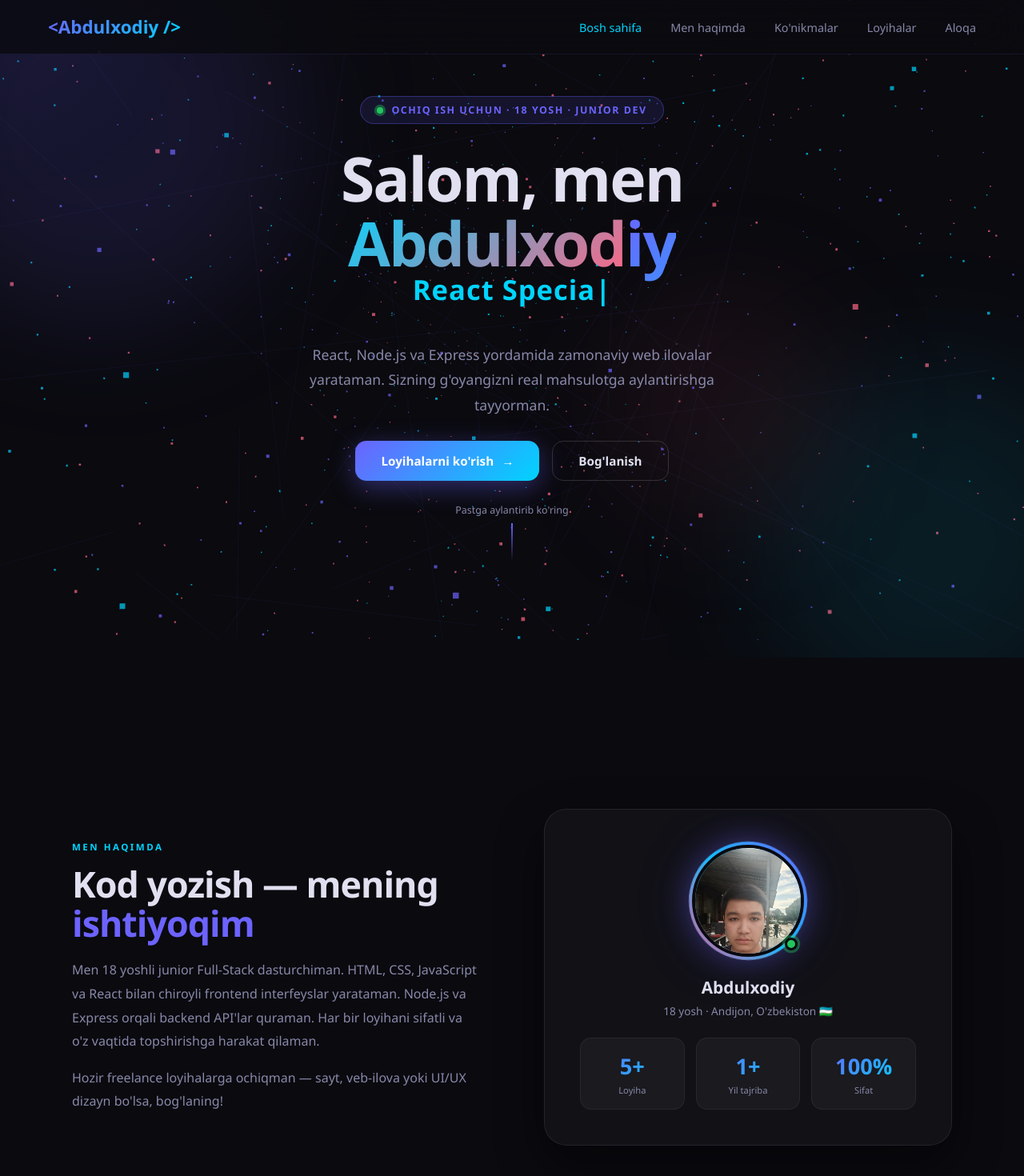
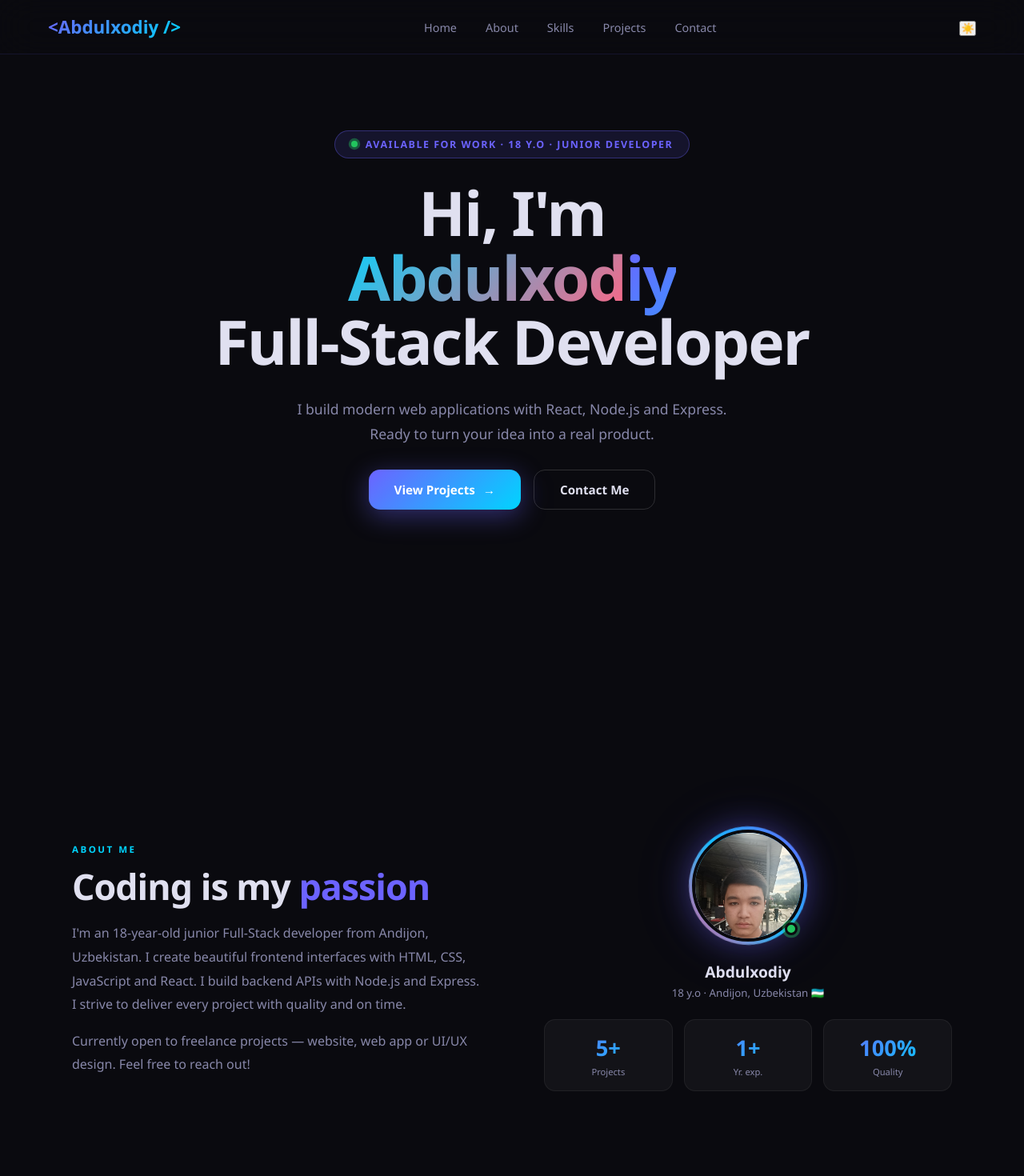
Before and after one commit to AbdulxodiyL/portfolio, a React (Vite) app: page / in a window 1280 px wide. Shown: the top 1470 px of the page at 80% size. Built offline with nearby package versions, Linux system fonts and the light colour scheme.

Commit message:
Update src/App.jsx

```diff
--- a/src/App.jsx
+++ b/src/App.jsx
@@ -1,7 +1,4 @@
-import { useEffect, useRef, useState } from 'react'
-import Background3D from './components/Background3D'
-
-const ROLES = ['Full-Stack Developer', 'React Specialist', 'UI/UX Dizayner']
+import { useState } from 'react'
 
 const SKILLS = [
   { name: 'JavaScript', icon: '🟨', color: '#f7df1e', level: 85 },
@@ -15,139 +12,47 @@ const SKILLS = [
 const PROJECTS = [
   {
     icon: '🛒', bg: 'linear-gradient(135deg,#6c63ff,#3b3086)',
-    name: 'E-Commerce Sayt',
+    name: 'E-Commerce Website',
     tags: [{ label: 'React', color: '#61dafb' }, { label: 'Node.js', color: '#68a063' }, { label: 'MongoDB', color: '#ff6384' }],
-    desc: "To'liq funksional onlayn do'kon. Mahsulot katalogi, savatcha, to'lov tizimi va admin panel.",
+    desc: 'Full-featured online store with product catalog, shopping cart, payment system and admin panel.',
     live: '#', github: '#',
   },
   {
     icon: '📋', bg: 'linear-gradient(135deg,#00d4ff,#0070a8)',
     name: 'Task Manager App',
     tags: [{ label: 'React', color: '#61dafb' }, { label: 'JavaScript', color: '#f7df1e' }],
-    desc: 'Vazifalarni boshqarish ilova. Drag & drop, kategoriya, deadline va progress tracking.',
+    desc: 'Task management app with drag & drop, categories, deadlines and progress tracking.',
     live: '#', github: '#',
   },
   {
     icon: '🍕', bg: 'linear-gradient(135deg,#ff6584,#c0392b)',
-    name: 'Restoran Landing Page',
+    name: 'Restaurant Landing Page',
     tags: [{ label: 'HTML/CSS', color: '#e34f26' }, { label: 'JavaScript', color: '#f7df1e' }],
-    desc: "Zamonaviy restoran uchun animatsiyali landing page. Menyu, bron qilish va joylashuv bo'limlari.",
+    desc: 'Modern animated landing page with menu, reservations and location sections.',
     live: '#', github: '#',
   },
 ]
 
-// ── Typing cycle hook ──
-function useTyping(words, typeMs = 100, deleteMs = 55, pauseMs = 2000) {
-  const [display, setDisplay] = useState('')
-  const [wordIdx, setWordIdx] = useState(0)
-  const [deleting, setDeleting] = useState(false)
-
-  useEffect(() => {
-    const word = words[wordIdx]
-    let t
-    if (!deleting) {
-      if (display.length < word.length) {
-        t = setTimeout(() => setDisplay(word.slice(0, display.length + 1)), typeMs)
-      } else {
-        t = setTimeout(() => setDeleting(true), pauseMs)
-      }
-    } else {
-      if (display.length > 0) {
-        t = setTimeout(() => setDisplay(display.slice(0, -1)), deleteMs)
-      } else {
-        setDeleting(false)
-        setWordIdx((wordIdx + 1) % words.length)
-      }
-    }
-    return () => clearTimeout(t)
-  }, [display, deleting, wordIdx, words, typeMs, deleteMs, pauseMs])
-
-  return { display, typing: !deleting }
-}
-
-// ── Animated counter ──
-function Counter({ target, suffix = '' }) {
-  const [n, setN] = useState(0)
-  const ref = useRef(null)
-  const done = useRef(false)
-
-  useEffect(() => {
-    const obs = new IntersectionObserver(([e]) => {
-      if (e.isIntersecting && !done.current) {
-        done.current = true
-        const num = parseInt(target)
-        let cur = 0
-        const inc = Math.max(1, Math.ceil(num / 50))
-        const id = setInterval(() => {
-          cur = Math.min(cur + inc, num)
-          setN(cur)
-          if (cur >= num) clearInterval(id)
-        }, 28)
-      }
-    }, { threshold: 0.5 })
-    if (ref.current) obs.observe(ref.current)
-    return () => obs.disconnect()
-  }, [target])
-
-  return <span ref={ref}>{n}{suffix}</span>
-}
-
-// ── Scroll progress bar ──
-function ScrollBar() {
-  const [w, setW] = useState(0)
-  useEffect(() => {
-    const fn = () => {
-      const d = document.documentElement
-      setW((window.scrollY / (d.scrollHeight - d.clientHeight)) * 100)
-    }
-    window.addEventListener('scroll', fn)
-    return () => window.removeEventListener('scroll', fn)
-  }, [])
+function SkillCard({ skill }) {
   return (
-    <div style={{
-      position: 'fixed', top: 0, left: 0, zIndex: 999,
-      height: '3px', width: w + '%',
-      background: 'linear-gradient(90deg,#6c63ff,#00d4ff,#ff6584)',
-      boxShadow: '0 0 12px rgba(108,99,255,0.9)',
-      transition: 'width 0.05s linear',
-    }} />
-  )
-}
-
-// ── Skill card ──
-function SkillCard({ skill }) {
-  const fillRef = useRef(null)
-  const cardRef = useRef(null)
-
-  useEffect(() => {
-    const obs = new IntersectionObserver(([e]) => {
-      if (e.isIntersecting && fillRef.current)
-        fillRef.current.style.width = skill.level + '%'
-    }, { threshold: 0.3 })
-    if (cardRef.current) obs.observe(cardRef.current)
-    return () => obs.disconnect()
-  }, [skill.level])
-
-  return (
-    <div ref={cardRef} className="skill-card" style={{ '--skill-color': skill.color }}>
+    <div className="skill-card" style={{ '--skill-color': skill.color }}>
       <span className="skill-icon">{skill.icon}</span>
       <div className="skill-name">{skill.name}</div>
       <div className="skill-level">{skill.level}%</div>
       <div className="skill-bar">
-        <div ref={fillRef} className="skill-fill" style={{ background: skill.color }} />
+        <div className="skill-fill" style={{ background: skill.color, width: skill.level + '%' }} />
       </div>
     </div>
   )
 }
 
-// ── Project card ──
 function ProjectCard({ p }) {
   return (
     <div className="project-card">
       <div className="project-img" style={{ background: p.bg }}>
         <span className="project-emoji">{p.icon}</span>
         <div className="project-overlay">
-          <a href={p.live}   className="overlay-btn">↗ Ko'rish</a>
+          <a href={p.live}   className="overlay-btn">↗ View</a>
           <a href={p.github} className="overlay-btn outline">⌥ GitHub</a>
         </div>
       </div>
@@ -166,169 +71,108 @@ function ProjectCard({ p }) {
   )
 }
 
-// ── Main App ──
 export default function App() {
-  const [active, setActive]     = useState('hero')
+  const [dark, setDark]         = useState(true)
   const [menuOpen, setMenuOpen] = useState(false)
-  const cardRef = useRef(null)
-  const wrapRef = useRef(null)
-  const { display: role, typing } = useTyping(ROLES)
-
-  useEffect(() => {
-    const ids = ['hero', 'about', 'skills', 'projects', 'contact']
-    const fn = () => {
-      setMenuOpen(false)
-      for (const id of [...ids].reverse()) {
-        const el = document.getElementById(id)
-        if (el && window.scrollY >= el.offsetTop - 200) { setActive(id); break }
-      }
-    }
-    window.addEventListener('scroll', fn)
-    return () => window.removeEventListener('scroll', fn)
-  }, [])
-
-  useEffect(() => {
-    const els = document.querySelectorAll('.reveal')
-    const obs = new IntersectionObserver((entries) => {
-      entries.forEach((e, i) => {
-        if (e.isIntersecting) setTimeout(() => e.target.classList.add('visible'), i * 90)
-      })
-    }, { threshold: 0.1 })
-    els.forEach(el => obs.observe(el))
-    return () => obs.disconnect()
-  }, [])
-
-  useEffect(() => {
-    const glow = document.getElementById('cursor-glow')
-    const fn = (e) => { if (glow) { glow.style.left = e.clientX + 'px'; glow.style.top = e.clientY + 'px' } }
-    document.addEventListener('mousemove', fn)
-    return () => document.removeEventListener('mousemove', fn)
-  }, [])
-
-  const handleTilt = (e) => {
-    if (!wrapRef.current || !cardRef.current) return
-    const r = wrapRef.current.getBoundingClientRect()
-    const x = (e.clientX - r.left) / r.width  - 0.5
-    const y = (e.clientY - r.top)  / r.height - 0.5
-    cardRef.current.style.transform  = `rotateY(${x * 22}deg) rotateX(${-y * 22}deg)`
-    cardRef.current.style.transition = 'transform 0.08s ease'
-  }
-  const resetTilt = () => {
-    if (!cardRef.current) return
-    cardRef.current.style.transform  = 'rotateY(0) rotateX(0)'
-    cardRef.current.style.transition = 'transform 0.6s ease'
-  }
 
   const navLinks = [
-    { href: '#hero',     label: 'Bosh sahifa' },
-    { href: '#about',    label: 'Men haqimda' },
-    { href: '#skills',   label: "Ko'nikmalar" },
-    { href: '#projects', label: 'Loyihalar' },
-    { href: '#contact',  label: 'Aloqa' },
+    { href: '#hero',     label: 'Home' },
+    { href: '#about',    label: 'About' },
+    { href: '#skills',   label: 'Skills' },
+    { href: '#projects', label: 'Projects' },
+    { href: '#contact',  label: 'Contact' },
   ]
 
   return (
-    <>
-      <Background3D />
-      <ScrollBar />
-      <div id="cursor-glow" className="cursor-glow" />
+    <div data-theme={dark ? 'dark' : 'light'} className="app">
 
       {/* NAV */}
       <nav>
         <div className="logo">&lt;Abdulxodiy /&gt;</div>
+
         <ul className={menuOpen ? 'open' : ''}>
           {navLinks.map(l => (
             <li key={l.href}>
-              <a href={l.href}
-                style={{ color: active === l.href.slice(1) ? 'var(--secondary)' : '' }}
-                onClick={() => setMenuOpen(false)}>
-                {l.label}
-              </a>
+              <a href={l.href} onClick={() => setMenuOpen(false)}>{l.label}</a>
             </li>
           ))}
         </ul>
+
+        <div className="nav-right">
+          <button className="theme-toggle" onClick={() => setDark(d => !d)} title="Toggle theme">
+            {dark ? '☀️' : '🌙'}
+          </button>
           <button className={`hamburger ${menuOpen ? 'active' : ''}`} onClick={() => setMenuOpen(o => !o)}>
             <span /><span /><span />
           </button>
+        </div>
       </nav>
 
       {/* HERO */}
       <section id="hero">
-        <div className="blob blob-1" />
-        <div className="blob blob-2" />
-        <div className="blob blob-3" />
-
         <div className="hero-badge">
           <span className="pulse-dot" />
-          Ochiq ish uchun · 18 yosh · Junior Dev
+          Available for work · 18 y.o · Junior Developer
         </div>
-
         <h1 className="hero-title">
-          Salom, men<br />
+          Hi, I'm<br />
           <span className="gradient">Abdulxodiy</span><br />
-          <span className="typing-wrap">
-            <span className="typing-text">{role}</span>
-            <span className={`cursor-blink${typing ? '' : ' pause'}`}>|</span>
-          </span>
+          Full-Stack Developer
         </h1>
-
         <p className="hero-sub">
-          React, Node.js va Express yordamida zamonaviy web ilovalar yarataman.
-          Sizning g'oyangizni real mahsulotga aylantirishga tayyorman.
+          I build modern web applications with React, Node.js and Express.
+          Ready to turn your idea into a real product.
         </p>
-
         <div className="hero-btns">
           <a href="#projects" className="btn btn-primary">
-            <span>Loyihalarni ko'rish</span><span>→</span>
+            <span>View Projects</span><span>→</span>
           </a>
-          <a href="#contact" className="btn btn-outline">Bog'lanish</a>
+          <a href="#contact" className="btn btn-outline">Contact Me</a>
         </div>
-
-        <div className="scroll-indicator">Pastga aylantirib ko'ring</div>
       </section>
 
       {/* ABOUT */}
       <section id="about">
         <div className="about-grid">
-          <div className="reveal">
-            <div className="section-tag">Men haqimda</div>
+          <div>
+            <div className="section-tag">About Me</div>
             <h2 className="section-title">
-              Kod yozish — mening <span style={{ color: 'var(--primary)' }}>ishtiyoqim</span>
+              Coding is my <span style={{ color: 'var(--primary)' }}>passion</span>
             </h2>
             <p className="section-text">
-              Men 18 yoshli junior Full-Stack dasturchiman. HTML, CSS, JavaScript va React bilan
-              chiroyli frontend interfeyslar yarataman. Node.js va Express orqali backend API'lar
-              quraman. Har bir loyihani sifatli va o'z vaqtida topshirishga harakat qilaman.
+              I'm an 18-year-old junior Full-Stack developer from Andijon, Uzbekistan.
+              I create beautiful frontend interfaces with HTML, CSS, JavaScript and React.
+              I build backend APIs with Node.js and Express. I strive to deliver every
+              project with quality and on time.
             </p>
             <p className="section-text" style={{ marginTop: 16 }}>
-              Hozir freelance loyihalarga ochiqman — sayt, veb-ilova yoki
-              UI/UX dizayn bo'lsa, bog'laning!
+              Currently open to freelance projects — website, web app or UI/UX design.
+              Feel free to reach out!
             </p>
           </div>
-          <div className="card-3d-wrapper reveal" ref={wrapRef} onMouseMove={handleTilt} onMouseLeave={resetTilt}>
-            <div className="card-3d" ref={cardRef}>
+
+          <div className="about-card">
             <div className="avatar-photo-wrap">
               <div className="avatar-ring-border" />
               <img src="/avatar.jpg" alt="Abdulxodiy" className="avatar-photo" />
               <div className="avatar-online" />
             </div>
-              <h3 style={{ textAlign: 'center', fontSize: '1.3rem' }}>Abdulxodiy</h3>
-              <p style={{ textAlign: 'center', color: 'var(--muted)', fontSize: '0.85rem', marginTop: 6 }}>
-                18 yosh · Andijon, O'zbekiston 🇺🇿
+            <h3 style={{ textAlign: 'center', fontSize: '1.2rem', marginBottom: 4 }}>Abdulxodiy</h3>
+            <p style={{ textAlign: 'center', color: 'var(--muted)', fontSize: '0.83rem' }}>
+              18 y.o · Andijon, Uzbekistan 🇺🇿
             </p>
             <div className="stat-row">
               <div className="stat">
-                  <div className="stat-num"><Counter target={5} suffix="+" /></div>
-                  <div className="stat-label">Loyiha</div>
+                <div className="stat-num">5+</div>
+                <div className="stat-label">Projects</div>
               </div>
               <div className="stat">
-                  <div className="stat-num"><Counter target={1} suffix="+" /></div>
-                  <div className="stat-label">Yil tajriba</div>
+                <div className="stat-num">1+</div>
+                <div className="stat-label">Yr. exp.</div>
               </div>
               <div className="stat">
-                  <div className="stat-num"><Counter target={100} suffix="%" /></div>
-                  <div className="stat-label">Sifat</div>
-                </div>
+                <div className="stat-num">100%</div>
+                <div className="stat-label">Quality</div>
               </div>
             </div>
           </div>
@@ -337,51 +181,36 @@ export default function App() {
 
       {/* SKILLS */}
       <section id="skills">
-        <div className="skills-header reveal">
-          <div className="section-tag">Ko'nikmalar</div>
-          <h2 className="section-title">Texnologiyalar</h2>
-          <p className="section-text" style={{ maxWidth: 480, margin: '0 auto' }}>
-            Zamonaviy web texnologiyalari bilan ishlash tajribam
-          </p>
+        <div style={{ textAlign: 'center' }}>
+          <div className="section-tag">Skills</div>
+          <h2 className="section-title">Technologies</h2>
         </div>
         <div className="skills-grid">
-          {SKILLS.map((s, i) => (
-            <div key={s.name} className="reveal" style={{ transitionDelay: i * 80 + 'ms' }}>
-              <SkillCard skill={s} />
-            </div>
-          ))}
+          {SKILLS.map(s => <SkillCard key={s.name} skill={s} />)}
         </div>
       </section>
 
       {/* PROJECTS */}
       <section id="projects">
-        <div className="projects-header reveal">
-          <div className="section-tag">Loyihalar</div>
-          <h2 className="section-title">Ishlarim</h2>
-          <p className="section-text" style={{ maxWidth: 480, margin: '0 auto' }}>
-            Men tomonimdan yaratilgan real loyihalar
-          </p>
+        <div style={{ textAlign: 'center' }}>
+          <div className="section-tag">Projects</div>
+          <h2 className="section-title">My Work</h2>
         </div>
         <div className="projects-grid">
-          {PROJECTS.map((p, i) => (
-            <div key={p.name} className="reveal" style={{ transitionDelay: i * 120 + 'ms' }}>
-              <ProjectCard p={p} />
-            </div>
-          ))}
+          {PROJECTS.map(p => <ProjectCard key={p.name} p={p} />)}
         </div>
       </section>
 
       {/* CONTACT */}
       <section id="contact">
-        <div className="contact-card reveal">
-          <div className="contact-glow" />
-          <div className="section-tag">Aloqa</div>
+        <div className="contact-card">
+          <div className="section-tag">Contact</div>
           <h2 className="section-title" style={{ marginBottom: 14 }}>
-            Loyiha bormi? <span style={{ color: 'var(--primary)' }}>Gaplashamiz!</span>
+            Have a project? <span style={{ color: 'var(--primary)' }}>Let's talk!</span>
           </h2>
           <p className="section-text">
-            Sayt, veb-ilova yoki UI/UX dizayn kerakmi?<br />
-            Tez javob beraman va sifatli ishlayman.
+            Need a website, web app or UI/UX design?<br />
+            I reply fast and deliver quality work.
           </p>
           <div className="contact-links">
             <a href="https://t.me/username"          className="contact-btn tg"><span>✈️</span> Telegram</a>
@@ -392,8 +221,9 @@ export default function App() {
       </section>
 
       <footer>
-        <p>© 2025 · Abdulxodiy · Andijon, O'zbekiston 🇺🇿</p>
+        <p>© 2025 · Abdulxodiy · Andijon, Uzbekistan 🇺🇿</p>
       </footer>
-    </>
+
+    </div>
   )
 }
```
Lines whose indentation alone changed are shown as unchanged.
